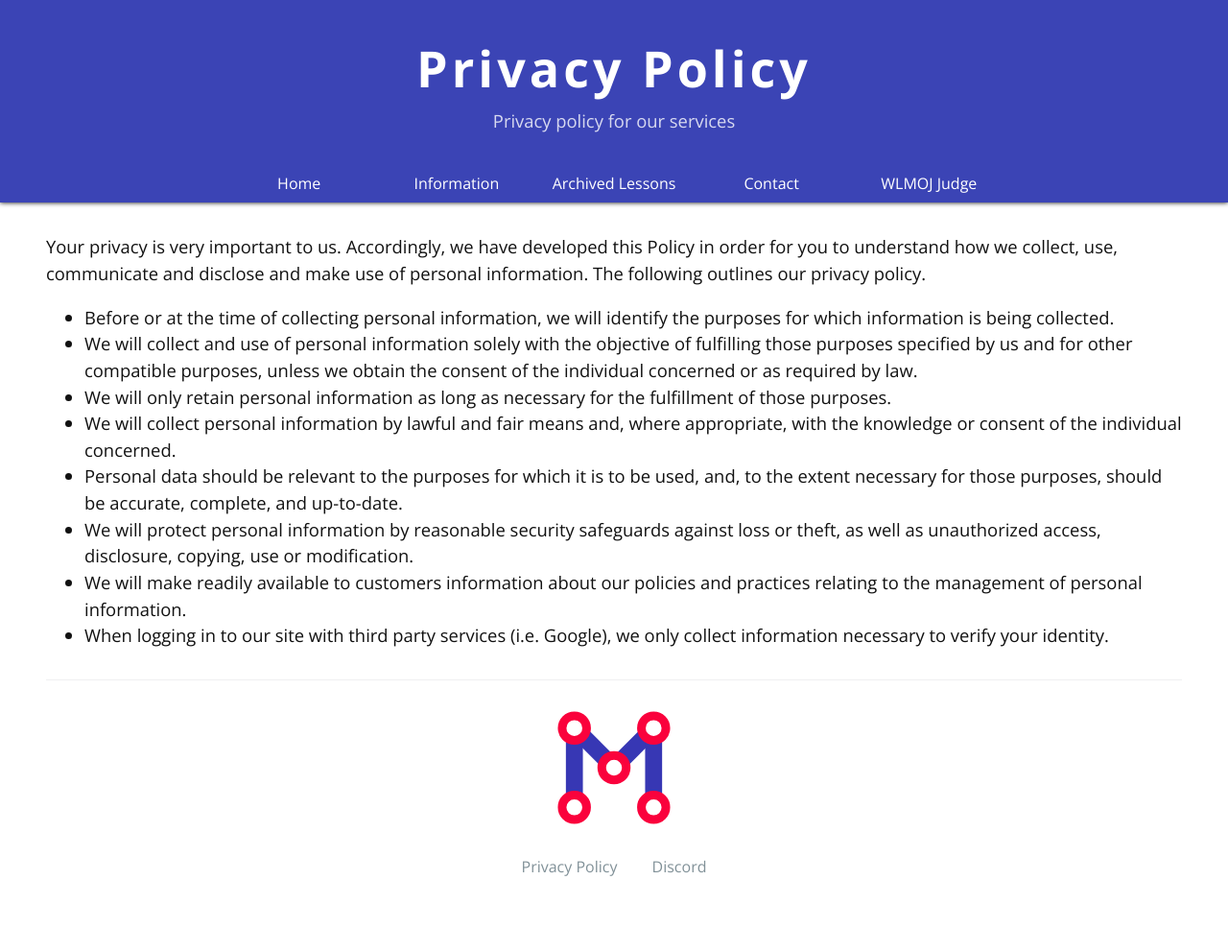
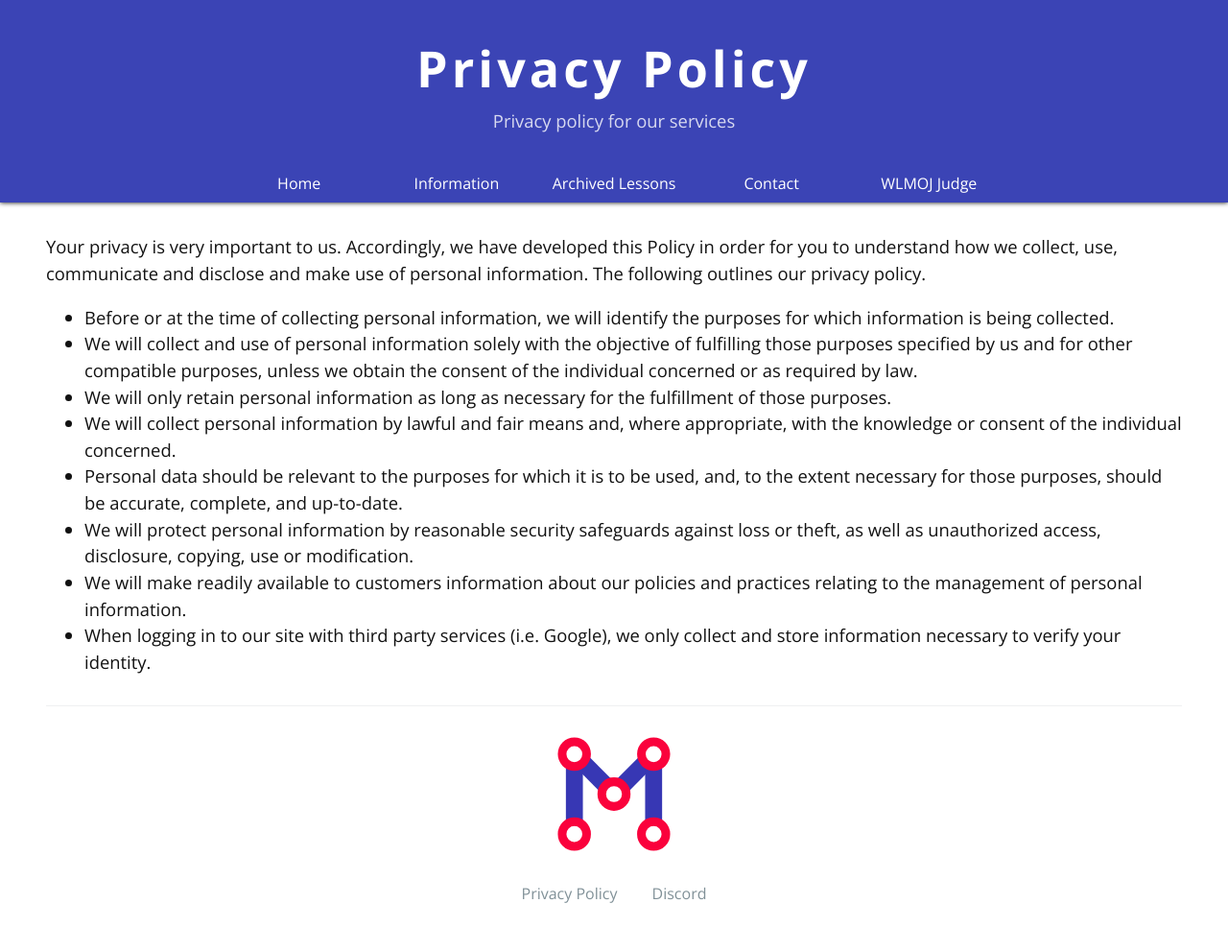
Before and after one commit to mcpt/mcpt.github.io, a Jekyll site: the page built from privacy.md, in a window 1280 px wide. Shown: the whole page at 96% size. Built offline with Jekyll 4.4.1, drawn with Linux system fonts in a browser that asks for light colours; before the commit the page ends 963 px from its top, so only the background shows below that.

Commit message:
Clarify privacy policy.

```diff
--- a/privacy.md
+++ b/privacy.md
@@ -14,4 +14,4 @@ Your privacy is very important to us. Accordingly, we have developed this Policy
 - Personal data should be relevant to the purposes for which it is to be used, and, to the extent necessary for those purposes, should be accurate, complete, and up-to-date.
 - We will protect personal information by reasonable security safeguards against loss or theft, as well as unauthorized access, disclosure, copying, use or modification.
 - We will make readily available to customers information about our policies and practices relating to the management of personal information.
-- When logging in to our site with third party services (i.e. Google), we only collect information necessary to verify your identity.
+- When logging in to our site with third party services (i.e. Google), we only collect and store information necessary to verify your identity.
```
